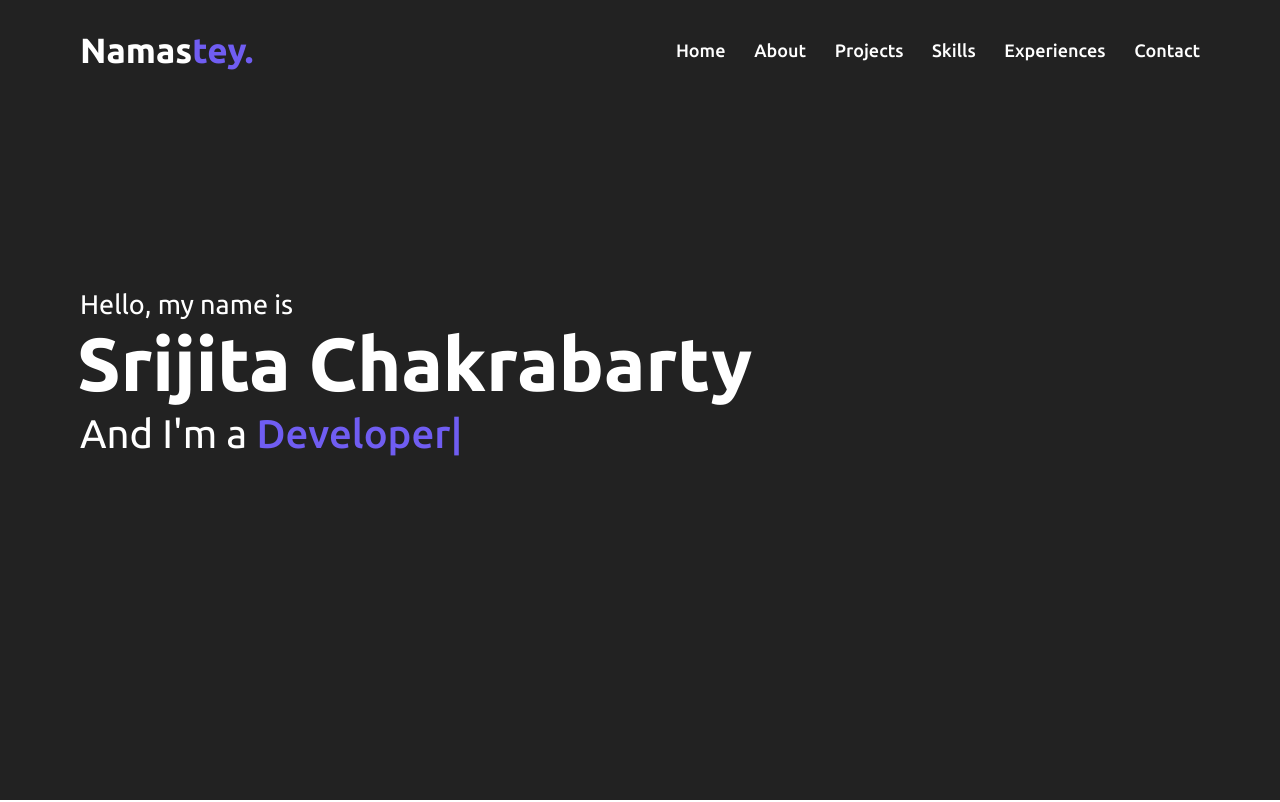
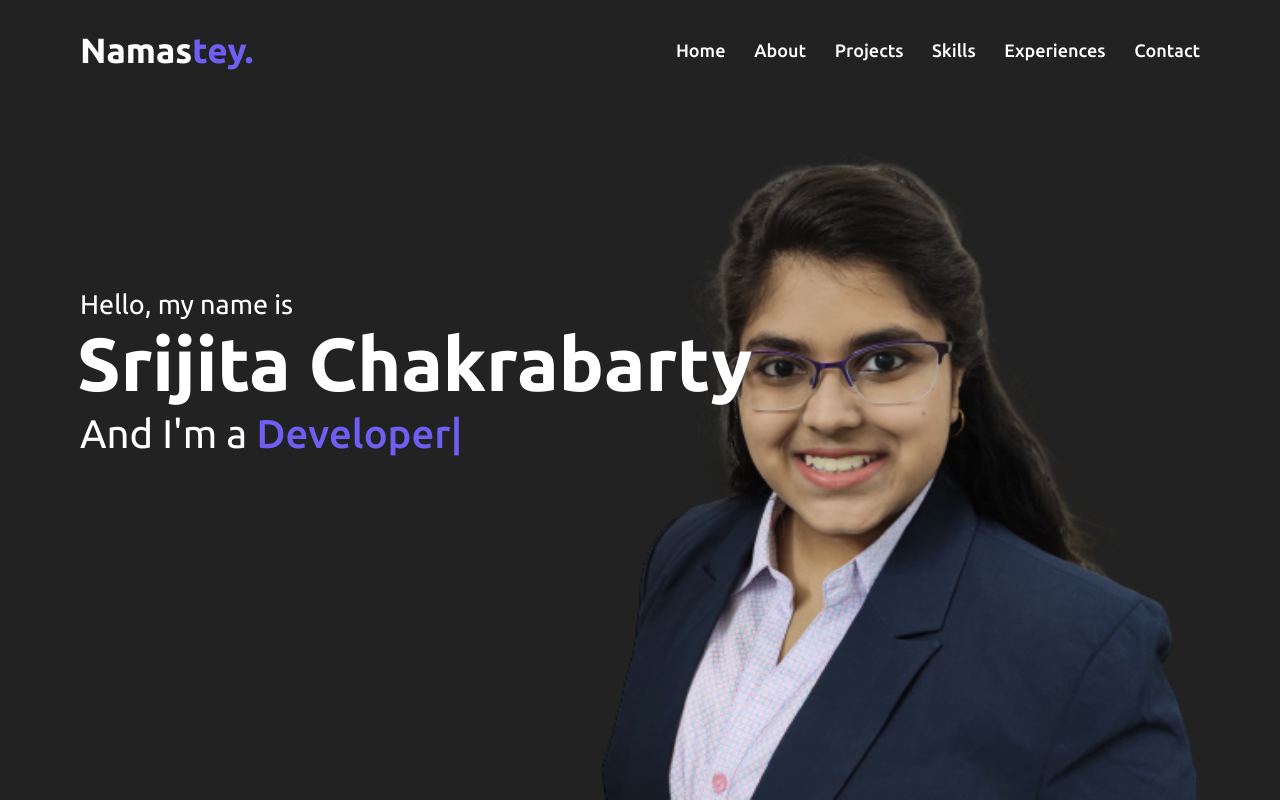
Before and after one commit to Srijita007/Personal-Portfolio, a plain HTML site: page index.html in a window 1280 px wide. Shown: the top 802 px of the page. Drawn offline with nearby package versions, Linux system fonts and the light colour scheme.

Commit message:
pics added

```diff
--- a/style.css
+++ b/style.css
@@ -341,7 +341,7 @@ section .title::after{
     display: flex;
     position: relative;
     z-index: -1;
-    background: url("images/land2\ cropped.png") no-repeat 85% 80%;
+    background: url("images/landing.png") no-repeat 85% 80%;
 
     background-color: #222;
     height: 100vh;
```
Also changed, not shown: images/Love_All_Serve_All.png (added), images/Tm logo.jpg (added), images/Tm-grp-pic.jpg (added), images/banner0.jpg (added), images/cts-path.JPG (added), images/landing.png (added), images/profile-0.jpg (added), images/profile-00.png (added), images/profile.png (added), images/santalay.jpg (added), images/scienovelxlogo.jpg (added), 1 other file.
